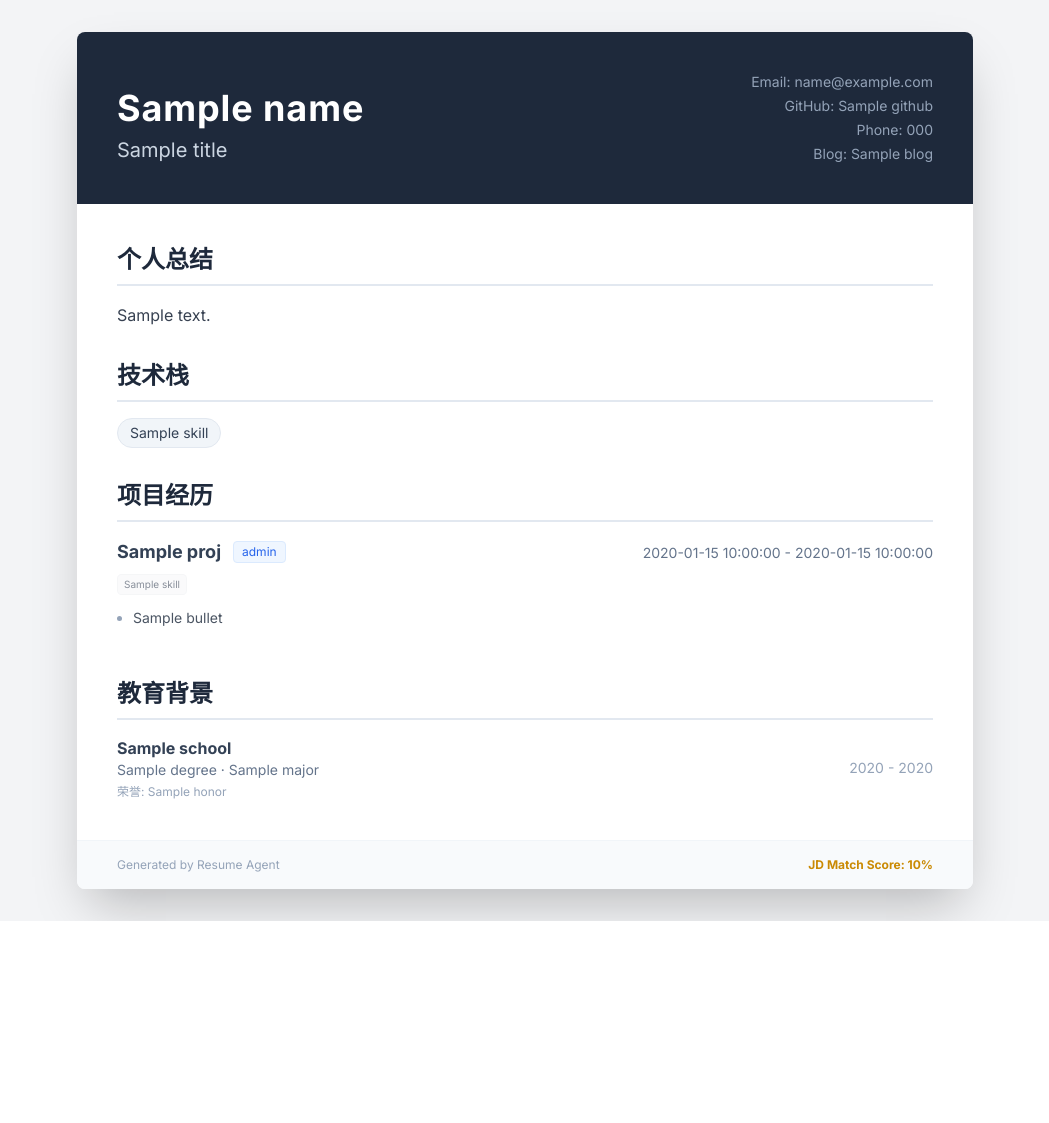
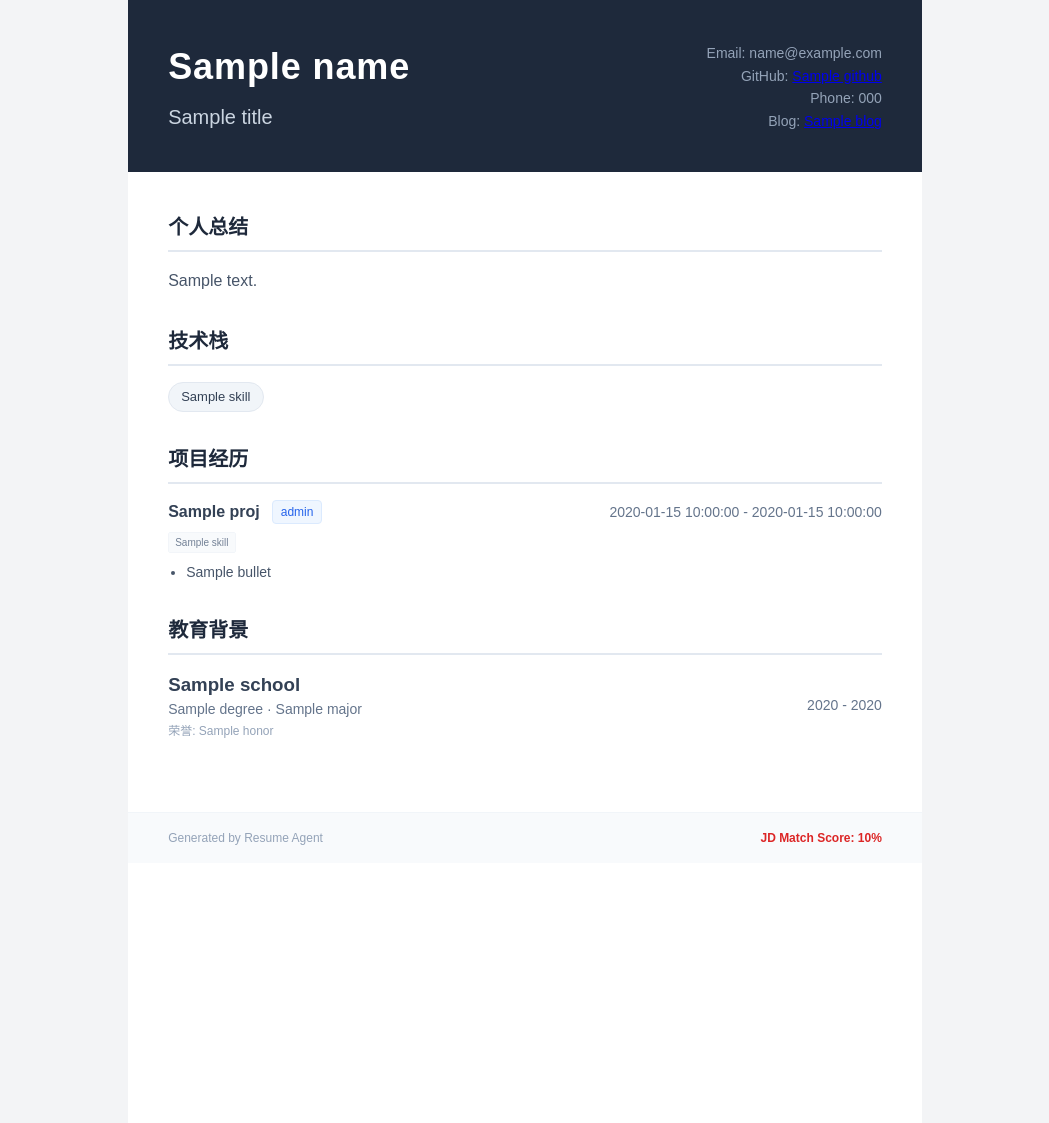
Before and after one commit to david-dev-lab/resume-agent, a Python web app: template src/resume_agent/templates/resume_v1.html in a window 1280 px wide. Shown: the whole page, without its empty margins (115-1164 px from the left). Before the commit the page ends 921 px from the top, so only its background shows below. Run offline with Jinja, Linux system fonts and the light colour scheme; the template is opened without the code that fills it: most values are stand-ins (such as "Sample title", 1, 10 or a date in 2020); some libraries are stand-ins or nearby versions.

Commit message:
feat: switch PDF generation to Playwright for improved rendering and add smart scaling logic

```diff
--- a/pyproject.toml
+++ b/pyproject.toml
@@ -18,7 +18,7 @@ dependencies = [
     "pydantic>=2.0.0",
     "python-dotenv>=1.0.0",
     "jinja2>=3.0.0",
-    "weasyprint>=60.0.0",
+    "playwright>=1.40.0",
 ]
 
 [project.urls]
--- a/src/resume_agent/templates/resume_v1.html
+++ b/src/resume_agent/templates/resume_v1.html
@@ -3,96 +3,321 @@
 <head>
     <meta charset="UTF-8">
     <title>{{ name }} - 简历</title>
-    <script src="https://cdn.tailwindcss.com"></script>
     <style>
-        @import url('https://fonts.googleapis.com/css2?family=Inter:wght@400;600;700&display=swap');
-
-        /* 强制指定中文字体栈，防止 PDF 乱码 */
-        body {
-            font-family: 'Inter', "PingFang SC", "Microsoft YaHei", "WenQuanYi Micro Hei", sans-serif;
+        /* ================= Reset & Base ================= */
+        * {
+            box-sizing: border-box;
+            margin: 0;
+            padding: 0;
+            -webkit-print-color-adjust: exact; /* 强制打印背景色 */
+            print-color-adjust: exact;
         }
 
-        /* 针对 PDF 打印的特殊样式 */
+        html, body {
+            width: 100%;
+            height: 100%;
+            margin: 0;
+            padding: 0;
+        }
+
+        body {
+            font-family: "PingFang SC", "Microsoft YaHei", "WenQuanYi Micro Hei", sans-serif;
+            background-color: #f3f4f6; /* bg-gray-100 */
+            color: #334155; /* text-slate-700 */
+            line-height: 1.5;
+            -webkit-font-smoothing: antialiased;
+        }
+
+        /* ... (中间样式保持不变) ... */
+
+        /* ================= A4 Paper Layout ================= */
+        @page {
+            size: A4;
+            margin: 0; /* 关键：强制移除打印机默认边距 */
+        }
+
+        .page-container {
+            width: 210mm;
+            min-height: 297mm;
+            margin: 0 auto; /* 移除外边距 */
+            background: white;
+            box-shadow: none; /* 移除阴影 */
+            position: relative;
+        }
+
+        /* 打印时去除阴影和外边距，并强制占满 */
         @media print {
             body {
                 background: white;
+            }
+            .page-container {
+                width: 100%;
+                max-width: none;
                 margin: 0;
-                padding: 0;
-            }
-            .max-w-4xl {
-                max-width: none;
                 box-shadow: none;
-                border-radius: 0;
+                border: none;
             }
         }
 
-        @page {
-            size: A4;
-            margin: 0;
+        /* ================= Header Section ================= */
+        .header {
+            background-color: #1e293b; /* bg-slate-800 */
+            color: white;
+            padding: 40px;
+            display: flex;
+            justify-content: space-between;
+            align-items: flex-end;
         }
+
+        .header-left h1 {
+            font-size: 36px; /* text-4xl */
+            font-weight: 700;
+            letter-spacing: 0.025em;
+            margin-bottom: 8px;
+        }
+
+        .header-left p {
+            font-size: 20px; /* text-xl */
+            color: #cbd5e1; /* text-slate-300 */
+            font-weight: 500;
+        }
+
+        .header-right {
+            text-align: right;
+            font-size: 14px; /* text-sm */
+            color: #94a3b8; /* text-slate-400 */
+            line-height: 1.6;
+        }
+
+        .header-right a:hover {
+            color: white;
+            text-decoration: underline;
+        }
+
+        /* ================= Content Section ================= */
+        .content {
+            padding: 40px;
+        }
+
+        .section {
+            margin-bottom: 32px;
+        }
+
+        .section-title {
+            font-size: 20px; /* text-2xl is usually 24px, but 20px fits better for print */
+            font-weight: 700;
+            color: #1e293b; /* text-slate-800 */
+            border-bottom: 2px solid #e2e8f0; /* border-slate-200 */
+            padding-bottom: 8px;
+            margin-bottom: 16px;
+        }
+
+        /* ================= Summary ================= */
+        .summary-text {
+            color: #475569; /* text-gray-600 */
+            line-height: 1.625;
+            text-align: justify;
+        }
+
+        /* ================= Skills ================= */
+        .skills-wrapper {
+            display: flex;
+            flex-wrap: wrap;
+            gap: 8px;
+        }
+
+        .skill-tag {
+            background-color: #f1f5f9; /* bg-slate-100 */
+            color: #334155; /* text-slate-700 */
+            padding: 4px 12px;
+            border-radius: 9999px; /* rounded-full */
+            font-size: 13px; /* text-sm */
+            font-weight: 500;
+            border: 1px solid #e2e8f0; /* border-slate-200 */
+        }
+
+        /* ================= Experience ================= */
+        .experience-item {
+            padding-bottom: 16px;
+            border-bottom: 1px solid #f1f5f9; /* border-gray-100 */
+            margin-bottom: 16px;
+        }
+
+        .experience-item:last-child {
+            border-bottom: none;
+            margin-bottom: 0;
+            padding-bottom: 0;
+        }
+
+        .exp-header {
+            display: flex;
+            justify-content: space-between;
+            align-items: baseline;
+            margin-bottom: 8px;
+        }
+
+        .exp-title-row {
+            display: flex;
+            align-items: center;
+            gap: 12px;
+        }
+
+        .exp-title {
+            font-size: 16px; /* text-lg */
+            font-weight: 700;
+            color: #334155; /* text-slate-700 */
+        }
+
+        .exp-role {
+            font-size: 12px;
+            padding: 2px 8px;
+            background-color: #eff6ff; /* bg-blue-50 */
+            color: #2563eb; /* text-blue-600 */
+            border: 1px solid #dbeafe; /* border-blue-100 */
+            border-radius: 4px;
+            font-weight: 500;
+        }
+
+        .exp-date {
+            font-size: 14px; /* text-sm */
+            color: #64748b; /* text-slate-500 */
+            font-weight: 500;
+        }
+
+        .exp-tech-stack {
+            display: flex;
+            flex-wrap: wrap;
+            gap: 4px;
+            margin-bottom: 8px;
+            opacity: 0.9;
+        }
+
+        .tech-tag {
+            font-size: 10px;
+            padding: 2px 6px;
+            background-color: #f8fafc; /* bg-gray-50 */
+            color: #64748b; /* text-gray-500 */
+            border: 1px solid #f1f5f9; /* border-gray-100 */
+            border-radius: 2px;
+        }
+
+        .exp-bullets {
+            list-style-type: disc;
+            list-style-position: outside;
+            margin-left: 18px;
+            color: #475569; /* text-gray-600 */
+            font-size: 14px; /* text-sm */
+            line-height: 1.6;
+        }
+
+        .exp-bullets li {
+            margin-bottom: 4px;
+        }
+
+        /* ================= Education ================= */
+        .education-item {
+            display: flex;
+            justify-content: space-between;
+            align-items: center;
+            margin-bottom: 12px;
+        }
+
+        .edu-school {
+            font-weight: 700;
+            color: #334155;
+        }
+
+        .edu-details {
+            font-size: 14px;
+            color: #64748b;
+        }
+
+        .edu-honors {
+            font-size: 12px;
+            color: #94a3b8;
+            margin-top: 2px;
+        }
+
+        /* ================= Footer ================= */
+        .footer {
+            background-color: #f8fafc; /* bg-slate-50 */
+            padding: 16px 40px;
+            border-top: 1px solid #f1f5f9;
+            display: flex;
+            justify-content: space-between;
+            align-items: center;
+            font-size: 12px;
+        }
+
+        .footer-text {
+            color: #94a3b8;
+        }
+
+        .score-high { color: #16a34a; font-weight: bold; }
+        .score-mid { color: #ca8a04; font-weight: bold; }
+        .score-low { color: #dc2626; font-weight: bold; }
+
     </style>
 </head>
-<body class="bg-gray-100 p-8 min-h-screen">
-    <div class="max-w-4xl mx-auto bg-white shadow-2xl rounded-lg overflow-hidden">
+<body>
+    <div class="page-container">
         <!-- Header -->
-        <div class="bg-slate-800 p-10 text-white">
-            <div class="flex justify-between items-end">
-                <div>
-                    <h1 class="text-4xl font-bold tracking-wide">{{ name }}</h1>
-                    <p class="text-xl text-slate-300 mt-2 font-medium">{{ title }}</p>
-                </div>
-                <div class="text-right text-sm text-slate-400 space-y-1">
-                    {% if contact.email %}<p>Email: {{ contact.email }}</p>{% endif %}
-                    {% if contact.github %}<p>GitHub: <a href="{{ contact.github }}" class="hover:text-white transition">{{ contact.github }}</a></p>{% endif %}
-                    {% if contact.phone %}<p>Phone: {{ contact.phone }}</p>{% endif %}
-                    {% if contact.blog %}<p>Blog: <a href="{{ contact.blog }}" class="hover:text-white transition">{{ contact.blog }}</a></p>{% endif %}
-                </div>
+        <div class="header">
+            <div class="header-left">
+                <h1>{{ name }}</h1>
+                <p>{{ title }}</p>
+            </div>
+            <div class="header-right">
+                {% if contact.email %}<p>Email: {{ contact.email }}</p>{% endif %}
+                {% if contact.github %}<p>GitHub: <a href="{{ contact.github }}">{{ contact.github }}</a></p>{% endif %}
+                {% if contact.phone %}<p>Phone: {{ contact.phone }}</p>{% endif %}
+                {% if contact.blog %}<p>Blog: <a href="{{ contact.blog }}">{{ contact.blog }}</a></p>{% endif %}
             </div>
         </div>
 
-        <div class="p-10 space-y-8">
+        <div class="content">
             <!-- Summary -->
-            <section>
-                <h2 class="text-2xl font-bold text-slate-800 border-b-2 border-slate-200 pb-2 mb-4">个人总结</h2>
-                <p class="text-gray-700 leading-relaxed">{{ summary }}</p>
+            <section class="section">
+                <h2 class="section-title">个人总结</h2>
+                <p class="summary-text">{{ summary }}</p>
             </section>
 
             <!-- Skills -->
-            <section>
-                <h2 class="text-2xl font-bold text-slate-800 border-b-2 border-slate-200 pb-2 mb-4">技术栈</h2>
-                <div class="flex flex-wrap gap-2">
+            <section class="section">
+                <h2 class="section-title">技术栈</h2>
+                <div class="skills-wrapper">
                     {% for skill in skills %}
-                    <span class="px-3 py-1 bg-slate-100 text-slate-700 rounded-full text-sm font-medium border border-slate-200 hover:bg-slate-200 transition">{{ skill }}</span>
+                    <span class="skill-tag">{{ skill }}</span>
                     {% endfor %}
                 </div>
             </section>
 
             <!-- Experience -->
-            <section>
-                <h2 class="text-2xl font-bold text-slate-800 border-b-2 border-slate-200 pb-2 mb-4">项目经历</h2>
-                <div class="space-y-6">
+            <section class="section">
+                <h2 class="section-title">项目经历</h2>
+                <div>
                     {% for proj in experience %}
-                    <div class="pb-4 border-b border-gray-100 last:border-0">
-                        <div class="flex justify-between items-baseline mb-2">
-                            <div class="flex items-center gap-3">
-                                <h3 class="text-lg font-bold text-slate-700">{{ proj.project_name }}</h3>
-                                <span class="text-xs px-2 py-0.5 bg-blue-50 text-blue-600 rounded border border-blue-100 font-medium">{{ proj.role }}</span>
+                    <div class="experience-item">
+                        <div class="exp-header">
+                            <div class="exp-title-row">
+                                <h3 class="exp-title">{{ proj.project_name }}</h3>
+                                <span class="exp-role">{{ proj.role }}</span>
                             </div>
-                            <span class="text-sm text-slate-500 font-medium">
+                            <span class="exp-date">
                                 {% if proj.start_date %}{{ proj.start_date }} - {% endif %}{{ proj.end_date if proj.end_date else '至今' }}
                             </span>
                         </div>
 
                         <!-- Matched Skills Tags -->
                         {% if proj.matched_skills %}
-                        <div class="flex flex-wrap gap-1 mb-3 opacity-80">
+                        <div class="exp-tech-stack">
                             {% for skill in proj.matched_skills %}
-                            <span class="text-[10px] px-1.5 py-0.5 bg-gray-50 text-gray-500 rounded border border-gray-100">{{ skill }}</span>
+                            <span class="tech-tag">{{ skill }}</span>
                             {% endfor %}
                         </div>
                         {% endif %}
 
-                        <ul class="list-disc list-outside ml-4 mt-2 text-gray-600 space-y-1.5 text-sm leading-relaxed marker:text-slate-400">
+                        <ul class="exp-bullets">
                             {% for bullet in proj.optimized_bullets %}
                             <li>{{ bullet }}</li>
                             {% endfor %}
@@ -103,19 +328,19 @@
             </section>
 
             <!-- Education -->
-            <section>
-                <h2 class="text-2xl font-bold text-slate-800 border-b-2 border-slate-200 pb-2 mb-4">教育背景</h2>
-                <div class="space-y-4">
+            <section class="section">
+                <h2 class="section-title">教育背景</h2>
+                <div>
                     {% for edu in education %}
-                    <div class="flex justify-between items-center">
+                    <div class="education-item">
                         <div>
-                            <h3 class="font-bold text-slate-700">{{ edu.school }}</h3>
-                            <p class="text-slate-500 text-sm">{{ edu.degree }} · {{ edu.major }}</p>
+                            <h3 class="edu-school">{{ edu.school }}</h3>
+                            <p class="edu-details">{{ edu.degree }} · {{ edu.major }}</p>
                             {% if edu.honors %}
-                            <p class="text-xs text-slate-400 mt-1">荣誉: {{ edu.honors | join(', ') }}</p>
+                            <p class="edu-honors">荣誉: {{ edu.honors | join(', ') }}</p>
                             {% endif %}
                         </div>
-                        <span class="text-sm text-slate-400 font-medium">{{ edu.start_year }} - {{ edu.end_year }}</span>
+                        <span class="exp-date">{{ edu.start_year }} - {{ edu.end_year }}</span>
                     </div>
                     {% endfor %}
                 </div>
@@ -123,9 +348,9 @@
         </div>
 
         <!-- Footer -->
-        <div class="bg-slate-50 p-4 text-center border-t border-slate-100 flex justify-between items-center px-10">
-            <p class="text-xs text-slate-400">Generated by Resume Agent</p>
-            <div class="text-xs font-bold {{ 'text-green-600' if match_score >= 80 else 'text-yellow-600' }}">
+        <div class="footer">
+            <p class="footer-text">Generated by Resume Agent</p>
+            <div class="{{ 'score-high' if match_score >= 80 else ('score-mid' if match_score >= 60 else 'score-low') }}">
                 JD Match Score: {{ match_score }}%
             </div>
         </div>
```
Also changed, not shown: src/resume_agent/main.py (+6 -6 lines), src/resume_agent/utils.py (+51 -18 lines).
